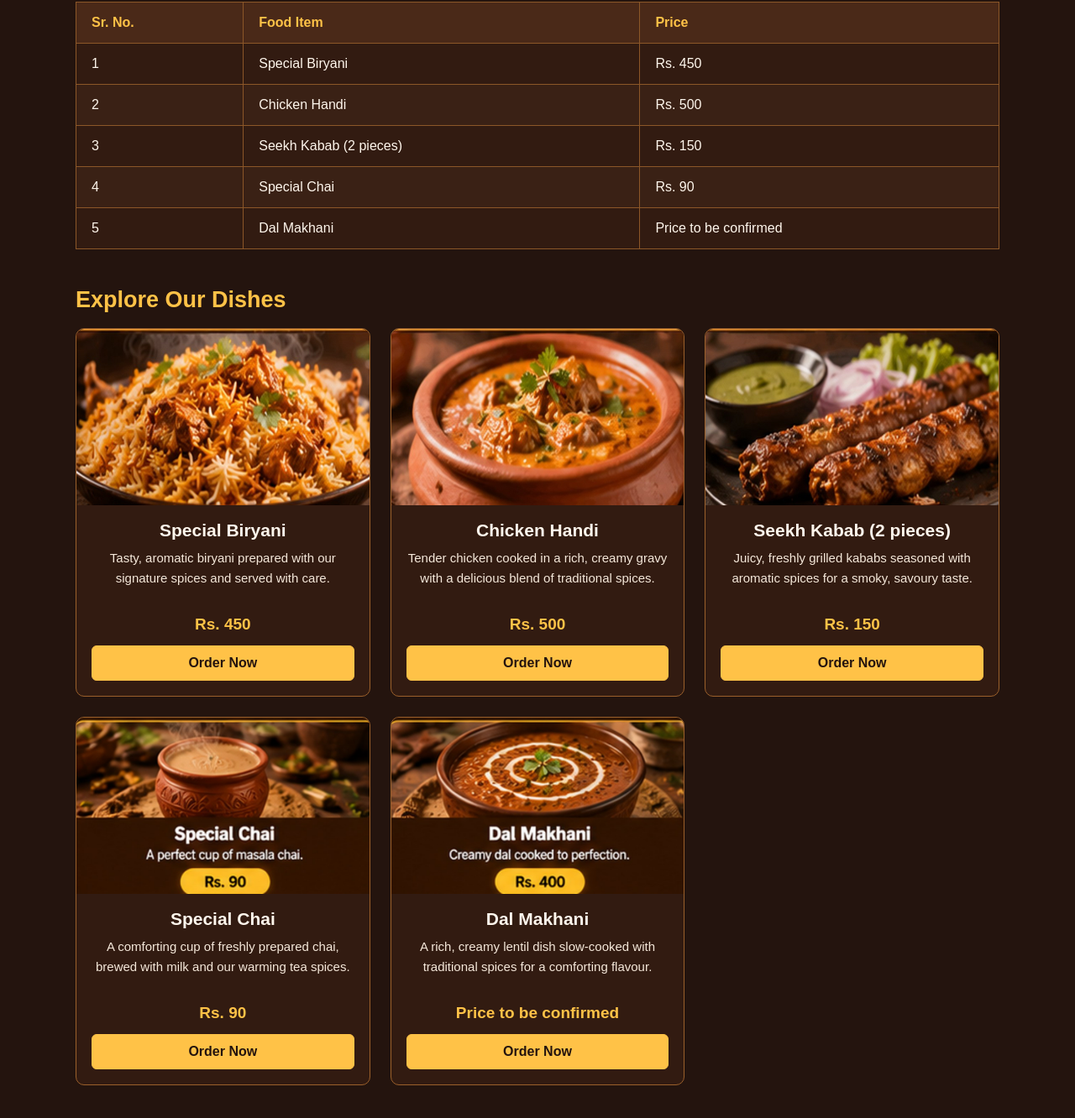
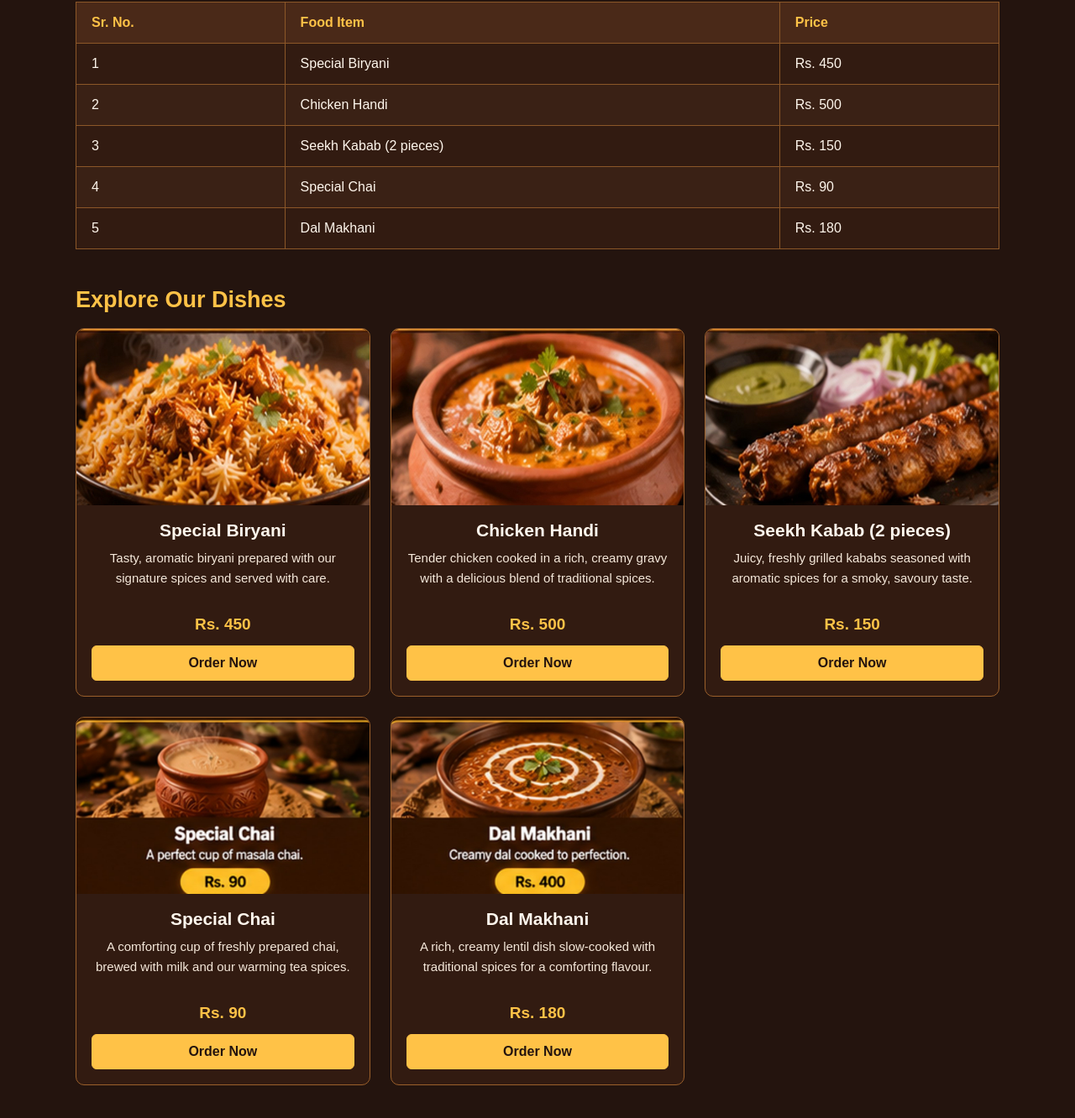
Before and after one commit to M-Ali-Afridi/maqsad_dhaba_menu, a plain HTML site: page menu.html in a window 1280 px wide. Shown: the part 312-1644 px from the top of the page at 84% size. Drawn offline with Linux system fonts and the light colour scheme.

Commit message:
Correcting the Price
The Ai did not generate the appropriate price and wrote "sample number" in contact, so i manually changed it and fixed it in the file

```diff
--- a/menu.html
+++ b/menu.html
@@ -63,7 +63,7 @@
                         <tr>
                             <td>5</td>
                             <td>Dal Makhani</td>
-                            <td>Price to be confirmed</td>
+                            <td>Rs. 180</td>
                         </tr>
                     </tbody>
                 </table>
@@ -152,7 +152,7 @@
                             A rich, creamy lentil dish slow-cooked with
                             traditional spices for a comforting flavour.
                         </p>
-                        <p class="food-price">Price to be confirmed</p>
+                        <p class="food-price">Rs. 180</p>
                         <button class="order-button" type="button"
                                 onclick="showOrderMessage('Dal Makhani')">
                             Order Now
```
Also changed, not shown: contact.html (+0 -1 lines).
